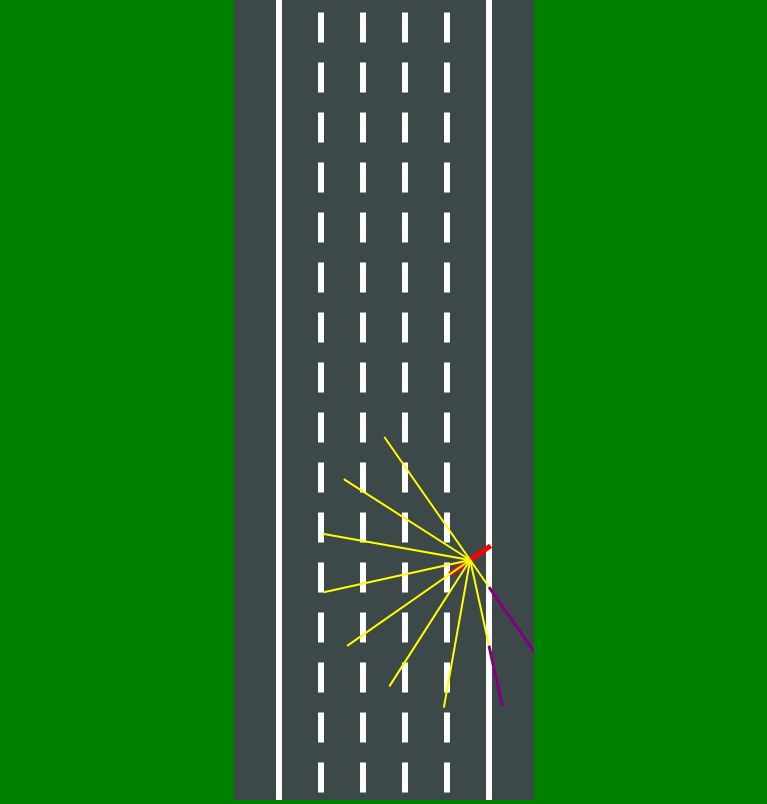
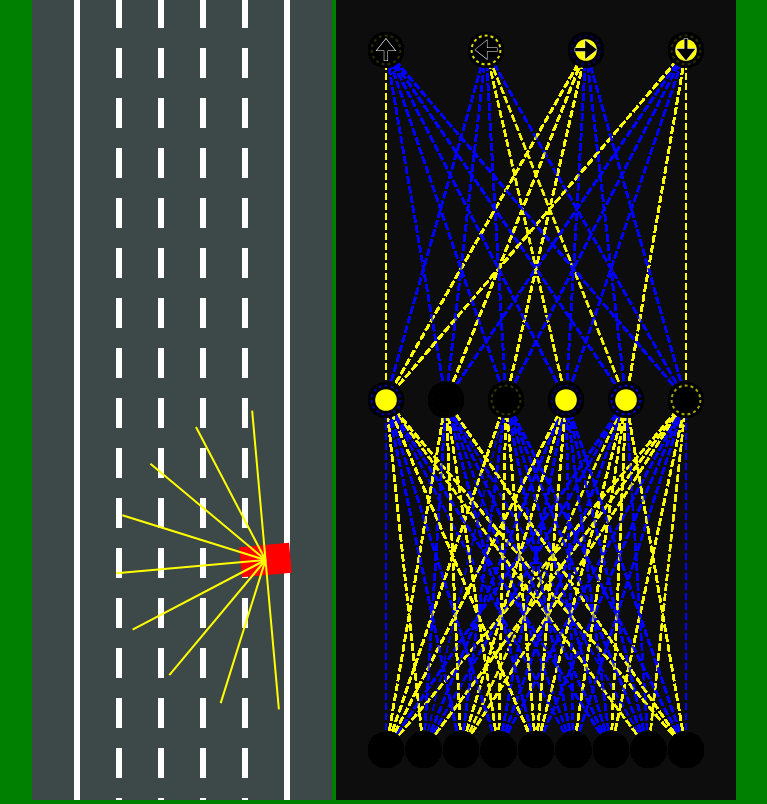
Before and after one commit to jay-bien/ai-driver, a plain HTML site: page index.html in a window 1280 px wide. Shown: the whole page, without its empty margins (256-1023 px from the left). Drawn offline with Linux system fonts and the light colour scheme.

Commit message:
added visualization for network

```diff
--- a/index.html
+++ b/index.html
@@ -18,8 +18,10 @@
             <p class="browsehappy">You are using an <strong>outdated</strong> browser. Please <a href="#">upgrade your browser</a> to improve your experience.</p>
         <![endif]-->
         <canvas id="mainCanvas"></canvas>
+        <canvas id="networkCanvas"></canvas>
 
         <script src="utils.js"  ></script>
+        <script src="visualizer.js"  ></script>
         <script src="network.js"  ></script>
         <script src="sensor.js"  ></script>
         <script src="controller.js"  ></script>
--- a/main.js
+++ b/main.js
@@ -1,25 +1,26 @@
 const canvas = document.querySelector("#mainCanvas");
+const networkCanvas = document.querySelector("#networkCanvas");
 
 
 canvas.height = window.innerHeight;
 canvas.width = 300;
+networkCanvas.height = window.innerHeight;
+networkCanvas.width = 400;
 
 const ctx = canvas.getContext("2d");
-console.warn({ Car });
+const networkCtx = networkCanvas.getContext("2d");
 
-
-console.log({ Road });
 const road = new Road( canvas.width / 2, canvas.width * 0.7);
 // const car = new Car( road.getLaneCenter(0), 100, 30, 50);
 
 
-let car = new Car( road.getLaneCenter( 1 ), 100, 5, 50, 8, "AI");
+let car = new Car( road.getLaneCenter( 1 ), 100, 30, 50, 5, "AI");
 
 
 const traffic = [
-    new Car( road.getLaneCenter( 1 ), 20, 20, 110, 5),
-    new Car( road.getLaneCenter( 0 ), 10, 20, 110, 5),
-    new Car( road.getLaneCenter( 2 ), 800, 30, 30, 5),
+    new Car( road.getLaneCenter( 1 ), 20, 30, 110, 5),
+    new Car( road.getLaneCenter( 0 ), 10, 30, 110, 5),
+    new Car( road.getLaneCenter( 2 ), 800, 30, 100, 5),
 ];
 
 
@@ -49,6 +50,7 @@ function animate(  ){
 
 
     ctx.restore();
+    Visualizer.drawNetwork( networkCtx, car.brain )
 
     requestAnimationFrame( animate)
 }
--- a/sensor.js
+++ b/sensor.js
@@ -3,7 +3,7 @@ class Sensor {
         this.car = car;
         this.rayCount= 9;
         this.rayLength = 150;
-        this.raySpread = Math.PI  ;
+        this.raySpread = Math.PI;
         this.rays = [];
 
         this.readings = [];
--- a/style.css
+++ b/style.css
@@ -9,3 +9,7 @@ body{
 #mainCanvas{
     background: #3D4849;
 }
+
+#networkCanvas{
+     background: #0d0d0d;
+}
--- a/utils.js
+++ b/utils.js
@@ -41,3 +41,12 @@ function polysIntersect( poly1, poly2){
     }
     return false;
 }
+
+
+function getRGBA(value){
+    const alpha=Math.abs(value);
+    const R=value<0?0:255;
+    const G=R;
+    const B=value>0?0:255;
+    return "rgba("+R+","+G+","+B+","+alpha+")";
+}
--- /dev/null
+++ b/visualizer.js
@@ -0,0 +1,110 @@
+class Visualizer{
+    static drawNetwork(ctx,network){
+        const margin=50;
+        const left=margin;
+        const top=margin;
+        const width=ctx.canvas.width-margin*2;
+        const height=ctx.canvas.height-margin*2;
+
+        const levelHeight=height/network.levels.length;
+
+        for(let i=network.levels.length-1;i>=0;i--){
+            const levelTop=top+
+                linearInterpolate(
+                    height-levelHeight,
+                    0,
+                    network.levels.length==1
+                        ?0.5
+                        :i/(network.levels.length-1)
+                );
+
+            ctx.setLineDash([7,3]);
+            Visualizer.drawLevel(ctx,network.levels[i],
+                left,levelTop,
+                width,levelHeight,
+                i==network.levels.length-1
+                    ?['🠉','🠈','🠊','🠋']
+                    :[]
+            );
+        }
+    }
+
+    static drawLevel(ctx,level,left,top,width,height,outputLabels){
+        const right=left+width;
+        const bottom=top+height;
+
+        const {inputs,outputs,weights,biases}=level;
+
+        for(let i=0;i<inputs.length;i++){
+            for(let j=0;j<outputs.length;j++){
+                ctx.beginPath();
+                ctx.moveTo(
+                    Visualizer.#getNodeX(inputs,i,left,right),
+                    bottom
+                );
+                ctx.lineTo(
+                    Visualizer.#getNodeX(outputs,j,left,right),
+                    top
+                );
+                ctx.lineWidth=2;
+                ctx.strokeStyle=getRGBA(weights[i][j]);
+                ctx.stroke();
+            }
+        }
+
+        const nodeRadius=18;
+        for(let i=0;i<inputs.length;i++){
+            const x=Visualizer.#getNodeX(inputs,i,left,right);
+            ctx.beginPath();
+            ctx.arc(x,bottom,nodeRadius,0,Math.PI*2);
+            ctx.fillStyle="black";
+            ctx.fill();
+            ctx.beginPath();
+            ctx.arc(x,bottom,nodeRadius*0.6,0,Math.PI*2);
+            ctx.fillStyle=getRGBA(inputs[i]);
+            ctx.fill();
+        }
+
+        for(let i=0;i<outputs.length;i++){
+            const x=Visualizer.#getNodeX(outputs,i,left,right);
+            ctx.beginPath();
+            ctx.arc(x,top,nodeRadius,0,Math.PI*2);
+            ctx.fillStyle="black";
+            ctx.fill();
+            ctx.beginPath();
+            ctx.arc(x,top,nodeRadius*0.6,0,Math.PI*2);
+            ctx.fillStyle=getRGBA(outputs[i]);
+            ctx.fill();
+
+            ctx.beginPath();
+            ctx.lineWidth=2;
+            ctx.arc(x,top,nodeRadius*0.8,0,Math.PI*2);
+            ctx.strokeStyle=getRGBA(biases[i]);
+            ctx.setLineDash([3,3]);
+            ctx.stroke();
+            ctx.setLineDash([]);
+
+            if(outputLabels[i]){
+                ctx.beginPath();
+                ctx.textAlign="center";
+                ctx.textBaseline="middle";
+                ctx.fillStyle="black";
+                ctx.strokeStyle="white";
+                ctx.font=(nodeRadius*1.5)+"px Arial";
+                ctx.fillText(outputLabels[i],x,top+nodeRadius*0.1);
+                ctx.lineWidth=0.5;
+                ctx.strokeText(outputLabels[i],x,top+nodeRadius*0.1);
+            }
+        }
+    }
+
+    static #getNodeX(nodes,index,left,right){
+        return linearInterpolate(
+            left,
+            right,
+            nodes.length==1
+                ?0.5
+                :index/(nodes.length-1)
+        );
+    }
+}
```
